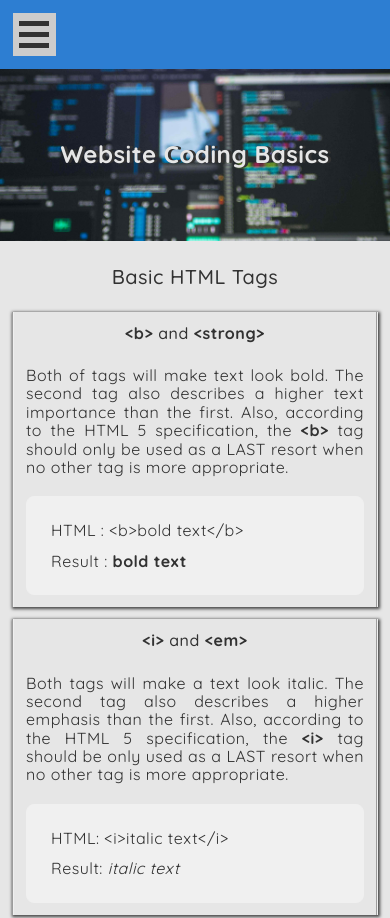
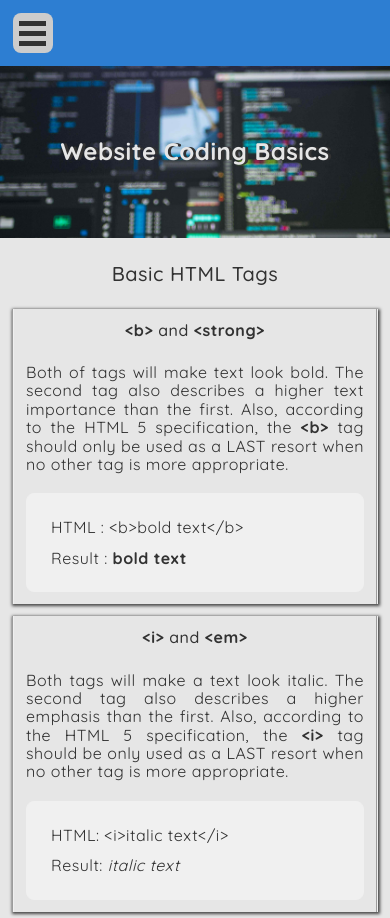
Before and after one commit to f54vnfg/HTML-Text-Tags, a plain HTML site: page index.html in a window 390 px wide. Shown: the top 918 px of the page. Drawn offline with Linux system fonts and the light colour scheme.

Commit message:
Improvements

```diff
--- a/index.html
+++ b/index.html
@@ -17,7 +17,7 @@
     <h1 id="mainHeading">Website Coding Basics</h1>
     <div class="navWrapper">
 
-      <div class="icon" id="dIcon">
+      <div id="mobileMenuDiv">
         <div id="menuBtnDiv" class="hamMenu" alt="Open Mobile Menu"></div>
       </div>
 
--- a/scripts/logic.js
+++ b/scripts/logic.js
@@ -49,9 +49,9 @@ function menuBtnFunc() {
 }
 
 //
-document.getElementById('dIcon').onclick = function() {
+document.getElementById('mobileMenuDiv').onclick = function() {
 
-    var className = '' + dIcon.className + ' ';
+    var className = '' + mobileMenuDiv.className + ' ';
 
     if ( ~className.indexOf(' active ') ) {
         this.className = className.replace(' active ', '');
--- a/styles/scss/styles.scss
+++ b/styles/scss/styles.scss
@@ -97,10 +97,69 @@ article {
 }
 
 @media only screen and (max-width: 580px) {
+  header {
+    flex-direction: column-reverse;
+  }
 
-  header {
-        flex-direction: column-reverse;
+  #mobileMenuDiv {
+    margin: $spacing-smaller;
+    position: relative;
+    width: 40px;
+    height: 40px;
+    cursor: pointer;
+    /* background color */
+    background: #ccc;
+    border-radius: $spacing-smaller;
   }
+
+  .hamMenu {
+    width: 27px;
+    height: 5px;
+    background: $color6;
+    position: absolute;
+    top: 45%;
+    left: 15%;
+    transition: 0.25s;
+    transition-delay: 0.25s;
+  }
+  .hamMenu:before,
+  .hamMenu:after {
+    content: "";
+    position: absolute;
+    width: 27px;
+    height: 5px;
+    background: $color6;
+    transition: 0.25s;
+    transition-delay: 0.15s;
+  }
+
+  .hamMenu:before {
+    top: -10px;
+  }
+
+  .hamMenu:after {
+    top: 10px;
+  }
+
+  .active .hamMenu {
+    // middle of menu
+    background: rgba(0, 0, 0, 0);
+    transition: 0.25s;
+  }
+
+  .active .hamMenu:before,
+  .active .hamMenu:after {
+    top: 0;
+  }
+
+  .active .hamMenu:before {
+    transform: rotate(45deg);
+  }
+
+  .active .hamMenu:after {
+    transform: rotate(-45deg);
+  }
+
 
   header > h1 {
     // Remove h1 top margin style
@@ -123,18 +182,7 @@ article {
   .navWrapper {
     padding: 5px;
   }
-
-  // .navWrapper > button {
-  //   display: block;
-  //   width: $spacing-large;
-  //   height: $spacing-large;
-  //   margin: $spacing-smaller;
-  // }
-  // .menuBtnDiv > a {
-  //   display: block;
-  // }
-
-  #dIcon {
+  #mobileMenuDiv {
     display: block;
   }
 
@@ -168,10 +216,9 @@ article {
 
 @media only screen and (min-width: 581px),
   only screen and (min-width: 700px) and (orientation: landscape) {
-    header {
-          flex-direction:column;
-    }
-
+  header {
+    flex-direction: column;
+  }
   header > h1 {
     // Remove h1 top margin style
     margin-top: 0;
@@ -183,15 +230,9 @@ article {
   nav {
     display: block !important;
   }
-
-  // .navWrapper > button {
-  //   display: none;
-  // }
-
-  #dIcon {
+  #mobileMenuDiv {
     display: none;
   }
-
   div > h2 {
     // Set margin of all global articles
     margin-top: $spacing-normal;
@@ -276,57 +317,3 @@ article {
 }
 
 // EXPEREMENTAL
-
-.icon {
-  margin: $spacing-smaller;
-  position: relative;
-  width: 43px;
-  height: 43px;
-  cursor: pointer;
-  /* background color */
-  background: #ccc;
-}
-
-.hamMenu {
-  width: 30px;
-  height: 5px;
-  background: $color6;
-  position: absolute;
-  top: 45%;
-  left: 15%;
-  transition: .25s;
-  transition-delay: 0.25s;
-}
-.hamMenu:before,.hamMenu:after {
-  content: "";
-  position: absolute;
-  width: 30px;
-  height: 5px;
-  background: $color6;
-  transition: .25s;
-  transition-delay: 0.15s;
-}
-
-.hamMenu:before {
-  top: -11px;
-}
-
-.hamMenu:after {
-  top: 11px;
-}
-
-.active .hamMenu {
-  // middle of menu
-  background: rgba(0,0,0,0);
-  transition: .25s;
-}
-
-.active .hamMenu:before {
-  top:0;
-  transform: rotate(45deg);
-}
-
-.active .hamMenu:after {
-  top:0;
-  transform: rotate(-45deg);
-}
```
Also changed, not shown: styles/css/styles.min.css.
